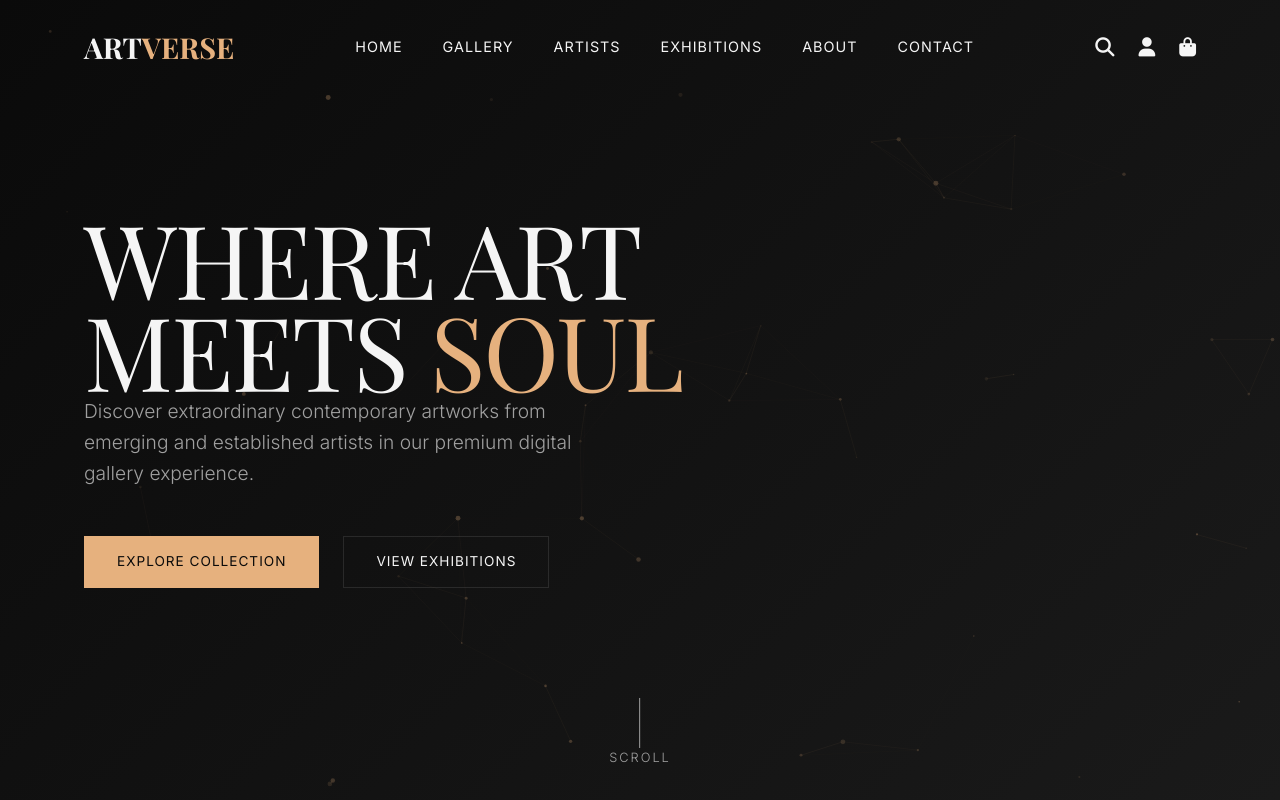
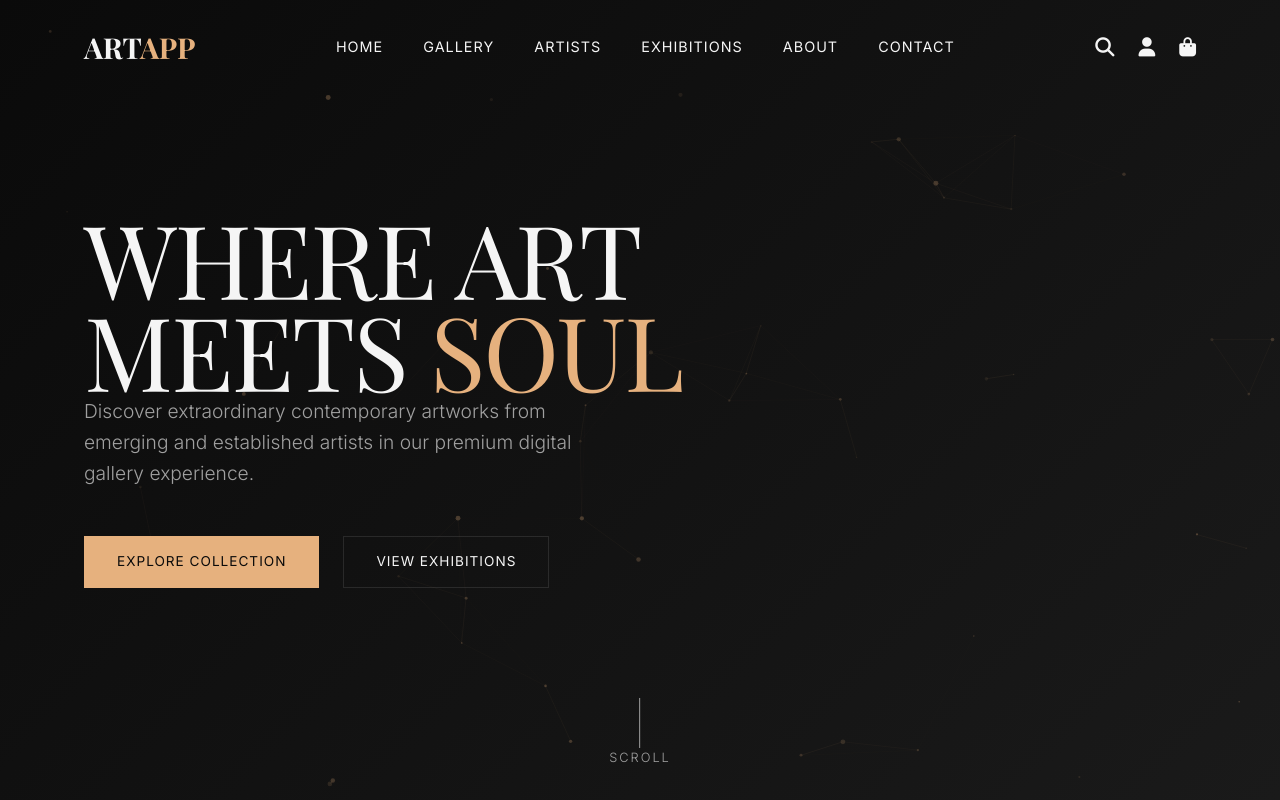
Before and after one commit to Cenx-bash/Art-Gallery, a plain HTML site: page index.html in a window 1280 px wide. Shown: the top 800 px of the page. Drawn offline with nearby package versions, Linux system fonts and the light colour scheme.

Commit message:
Update logo link from 'VERSE' to 'APP'

```diff
--- a/index.html
+++ b/index.html
@@ -12,7 +12,7 @@
     <!-- Navigation -->
     <nav class="navbar">
         <div class="nav-container container">
-            <a href="#" class="logo">ART<span>VERSE</span></a>
+            <a href="#" class="logo">ART<span>APP</span></a>
             <ul class="nav-menu">
                 <li class="nav-item"><a href="#home" class="nav-link">Home</a></li>
                 <li class="nav-item"><a href="#gallery" class="nav-link">Gallery</a></li>
```
